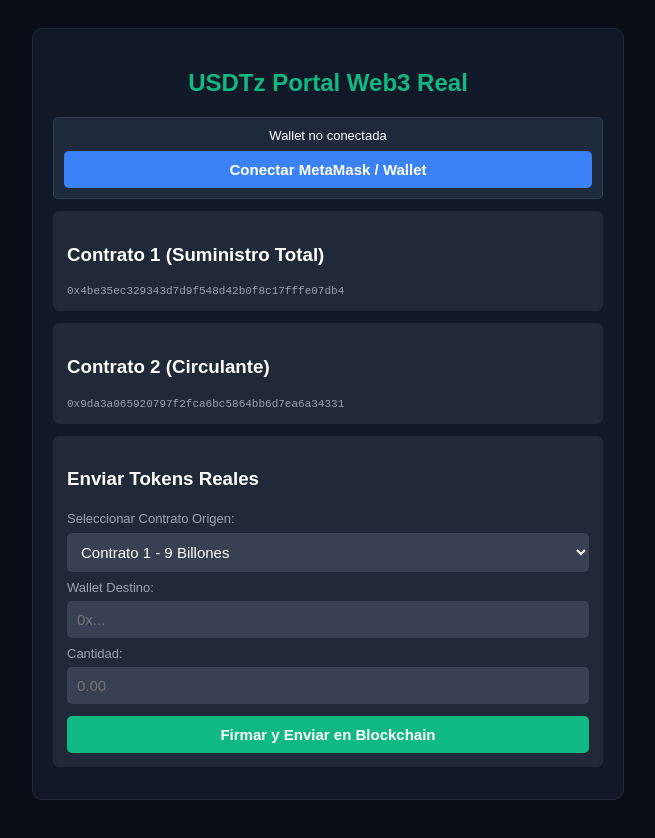
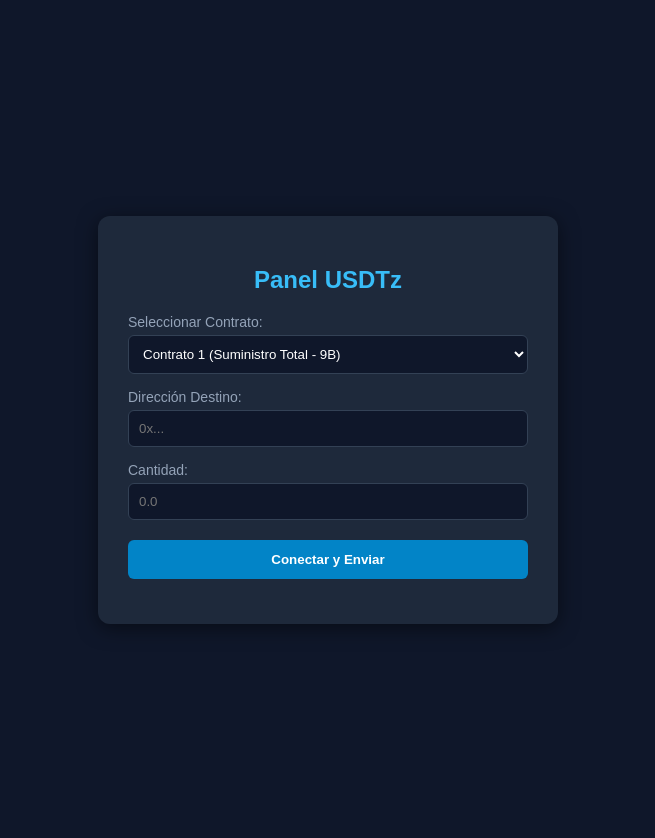
Before and after one commit to m40604549-creator/usdtz-site-main, a plain HTML site: page index.html in a window 1280 px wide. Shown: the whole page, without its empty margins (312-967 px from the left). Drawn offline with Linux system fonts and the light colour scheme.

Commit message:
Actualizar index html funcional

```diff
--- a/index.html
+++ b/index.html
@@ -3,121 +3,132 @@
 <head>
     <meta charset="UTF-8">
     <meta name="viewport" content="width=device-width, initial-scale=1.0">
-    <title>USDTz - Panel Oficial Web3</title>
+    <title>Panel de Envíos - USDTz</title>
+    <!-- Carga de Ethers.js desde CDN oficial -->
+    <script src="https://cdnjs.cloudflare.com/ajax/libs/ethers/5.7.2/ethers.umd.min.js"></script>
     <style>
-        body { background: #0b0f19; color: #fff; font-family: Arial, sans-serif; padding: 20px; }
-        .box { max-width: 550px; margin: 0 auto; background: #111827; padding: 20px; border-radius: 10px; border: 1px solid #1f2937; }
-        h2 { color: #10b981; text-align: center; }
-        .card { background: #1f2937; padding: 14px; border-radius: 6px; margin-bottom: 12px; }
-        select, input, button { width: 100%; padding: 10px; margin-top: 6px; border-radius: 5px; border: none; font-size: 15px; box-sizing: border-box; }
-        select, input { background: #374151; color: #fff; }
-        button { background: #10b981; color: #fff; font-weight: bold; cursor: pointer; }
-        button:hover { background: #059669; }
-        .address { font-size: 11px; color: #9ca3af; word-break: break-all; margin-top: 4px; }
-        .wallet-info { background: #1e293b; padding: 10px; border-radius: 5px; font-size: 13px; margin-bottom: 12px; text-align: center; border: 1px solid #334155; }
+        body {
+            background-color: #0f172a;
+            color: #f8fafc;
+            font-family: Arial, sans-serif;
+            margin: 0;
+            padding: 20px;
+            display: flex;
+            justify-content: center;
+            align-items: center;
+            height: 100vh;
+        }
+        .card {
+            background-color: #1e293b;
+            padding: 30px;
+            border-radius: 12px;
+            box-shadow: 0 4px 20px rgba(0,0,0,0.5);
+            width: 100%;
+            max-width: 400px;
+        }
+        h2 { text-align: center; color: #38bdf8; }
+        label { display: block; margin-top: 15px; font-size: 14px; color: #94a3b8; }
+        input, select {
+            width: 100%;
+            padding: 10px;
+            margin-top: 5px;
+            background-color: #0f172a;
+            border: 1px solid #334155;
+            color: #fff;
+            border-radius: 6px;
+            box-sizing: border-box;
+        }
+        button {
+            width: 100%;
+            margin-top: 20px;
+            padding: 12px;
+            background-color: #0284c7;
+            color: white;
+            border: none;
+            border-radius: 6px;
+            font-weight: bold;
+            cursor: pointer;
+        }
+        button:hover { background-color: #0ea5e9; }
+        #status { margin-top: 15px; font-size: 13px; text-align: center; word-break: break-all; }
     </style>
-    <!-- Carga de Ethers.js para interactuar directamente con la blockchain -->
-    <script src="https://cdnjs.cloudflare.com/ajax/libs/ethers/5.7.2/ethers.umd.min.js"></script>
 </head>
 <body>
-    <div class="box">
-        <h2>USDTz Portal Web3 Real</h2>
 
-        <!-- Estado de Conexión de Wallet -->
-        <div class="wallet-info">
-            <span id="estadoWallet">Wallet no conectada</span>
-            <button onclick="conectarWallet()" style="margin-top: 8px; background: #3b82f6;">Conectar MetaMask / Wallet</button>
-        </div>
+    <div class="card">
+        <h2>Panel USDTz</h2>
 
-        <!-- Información de Contratos -->
-        <div class="card">
-            <h3>Contrato 1 (Suministro Total)</h3>
-            <div class="address"><code>0x4be35ec329343d7d9f548d42b0f8c17fffe07db4</code></div>
-        </div>
+        <label for="contractSelect">Seleccionar Contrato:</label>
+        <select id="contractSelect">
+            <option value="0x4be35ec329343d7d9f548d42b0f8c17fffe07db4">Contrato 1 (Suministro Total - 9B)</option>
+            <option value="0x9da3a065920797f2fca6bc5864bb6d7ea6a34331">Contrato 2 (Circulante - 6B)</option>
+        </select>
 
-        <div class="card">
-            <h3>Contrato 2 (Circulante)</h3>
-            <div class="address"><code>0x9da3a065920797f2fca6bc5864bb6d7ea6a34331</code></div>
-        </div>
+        <label for="recipient">Dirección Destino:</label>
+        <input type="text" id="recipient" placeholder="0x...">
 
-        <!-- Panel de Envíos Reales -->
-        <div class="card">
-            <h3>Enviar Tokens Reales</h3>
-            <label style="font-size: 13px; color: #9ca3af;">Seleccionar Contrato Origen:</label>
-            <select id="contratoOrigen">
-                <option value="0x4be35ec329343d7d9f548d42b0f8c17fffe07db4">Contrato 1 - 9 Billones</option>
-                <option value="0x9da3a065920797f2fca6bc5864bb6d7ea6a34331">Contrato 2 - 6 Billones</option>
-            </select>
+        <label for="amount">Cantidad:</label>
+        <input type="number" id="amount" placeholder="0.0">
 
-            <label style="font-size: 13px; color: #9ca3af; margin-top: 8px; display: block;">Wallet Destino:</label>
-            <input type="text" id="w" placeholder="0x...">
+        <button onclick="enviarTokens()">Conectar y Enviar</button>
 
-            <label style="font-size: 13px; color: #9ca3af; margin-top: 8px; display: block;">Cantidad:</label>
-            <input type="number" id="c" placeholder="0.00">
-
-            <button onclick="enviarTokensReal()" style="margin-top: 12px;">Firmar y Enviar en Blockchain</button>
-        </div>
+        <div id="status"></div>
     </div>
 
     <script>
-        let provider;
-        let signer;
-
-        // ABI estándar de ERC-20 para la función transfer
-        const abiERC20 = [
-            "function transfer(address to, uint amount) returns (bool)"
+        // ABI básico estándar ERC-20 para transferencias
+        const minABI = [
+            "function transfer(address to, uint amount) public returns (bool)"
         ];
 
-        async function conectarWallet() {
-            if (window.ethereum) {
-                try {
-                    provider = new ethers.providers.Web3Provider(window.ethereum);
-                    await provider.send("eth_requestAccounts", []);
-                    signer = provider.getSigner();
-                    const address = await signer.getAddress();
-                    document.getElementById('estadoWallet').innerText = "Conectado: " + address.substring(0,6) + "..." + address.substring(38);
-                } catch (error) {
-                    alert("Error al conectar la wallet: " + error.message);
-                }
-            } else {
-                alert("Por favor abre esta página desde una DApp wallet como MetaMask o Kiwi Browser.");
-            }
-        }
+        async function enviarTokens() {
+            const statusDiv = document.getElementById("status");
 
-        async function enviarTokensReal() {
-            if (!signer) {
-                alert("Primero debes conectar tu wallet.");
-                return;
-            }
-
-            const direccionContrato = document.getElementById('contratoOrigen').value;
-            const destino = document.getElementById('w').value;
-            const cantidadInput = document.getElementById('c').value;
-
-            if (!destino || !cantidadInput) {
-                alert("Ingresa la dirección de destino y la cantidad.");
+            if (typeof window.ethereum === 'undefined') {
+                statusDiv.innerHTML = "<span style='color: #ef4444;'>Por favor, abre esta página desde una billetera Web3 (como MetaMask o Trust Wallet).</span>";
                 return;
             }
 
             try {
-                // Instanciar el contrato inteligente con el proveedor real
-                const contrato = new ethers.Contract(direccionContrato, abiERC20, signer);
+                statusDiv.innerText = "Conectando a la billetera...";
 
-                // Formatear los decimales del token (asumiendo 18 decimales estándar)
-                const cantidadParsed = ethers.utils.parseUnits(cantidadInput, 18);
+                // Solicitar conexión a la red y cuenta del usuario
+                await window.ethereum.request({ method: 'eth_requestAccounts' });
+                const provider = new ethers.providers.Web3Provider(window.ethereum);
 
-                alert("Se abrirá tu wallet para confirmar la transacción real en la red...");
+                // Verificar que estemos en BNB Smart Chain (Chain ID: 56)
+                const network = await provider.getNetwork();
+                if (network.chainId !== 56) {
+                    statusDiv.innerHTML = "<span style='color: #f59e0b;'>Cambia tu red a BNB Smart Chain en tu billetera.</span>";
+                    return;
+                }
 
-                // Ejecutar la transferencia real en la blockchain
-                const tx = await contrato.transfer(destino, cantidadParsed);
+                const signer = provider.getSigner();
+                const contractAddress = document.getElementById("contractSelect").value;
+                const recipient = document.getElementById("recipient").value;
+                const rawAmount = document.getElementById("amount").value;
 
-                alert("¡Transacción enviada a la red! Hash: " + tx.hash);
+                if (!recipient || !rawAmount) {
+                    statusDiv.innerHTML = "<span style='color: #ef4444;'>Completa todos los campos.</span>";
+                    return;
+                }
 
-                // Redirigir automáticamente al explorador BscScan de la transacción real
-                window.open("https://bscscan.com/tx/" + tx.hash, "_blank");
+                statusDiv.innerText = "Preparando transacción...";
+                const contract = new ethers.Contract(contractAddress, minABI, signer);
 
+                // Asumiendo 18 decimales estándar para el token
+                const amount = ethers.utils.parseUnits(rawAmount, 18);
+
+                statusDiv.innerText = "Confirma la transacción en tu billetera...";
+                const tx = await contract.transfer(recipient, amount);
+
+                statusDiv.innerText = "Transacción enviada. Esperando confirmación...";
+                await tx.wait();
+
+                statusDiv.innerHTML = `<span style='color: #22c55e;'>¡Envío exitoso! Hash: ${tx.hash}</span>`;
             } catch (error) {
-                alert("Error en la transacción: " + (error.data?.message || error.message));
+                console.error(error);
+                statusDiv.innerHTML = `<span style='color: #ef4444;'>Error: ${error.message || error}</span>`;
             }
         }
     </script>
```
